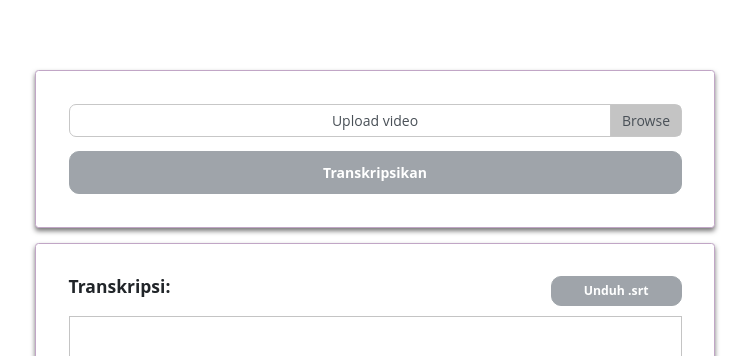
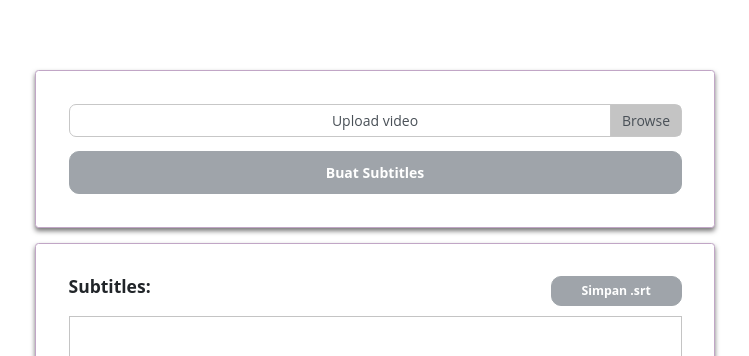
Before and after one commit to moalghifari/automatic-subtitle-generation-client, a React (Create React App) app: page / in a window 1280 px wide. Shown: the top 356 px of the page, without its empty margins (265-1014 px from the left). Built offline with nearby package versions, Linux system fonts and the light colour scheme; no server answers.

Commit message:
Change some text

```diff
--- a/src/App.js
+++ b/src/App.js
@@ -62,7 +62,7 @@ const App = () => {
         await Swal.fire({
           icon: 'success',
           title: 'Sukses',
-          text: 'Data berhasil ditranskripsikan',
+          text: 'Subtitles berhasil dibuat',
         });
       }
     } catch (e) {
@@ -135,7 +135,7 @@ const App = () => {
                 onClick={uploadNewsVideo}
                 disabled={!newsVideo}
                 >
-                Transkripsikan
+                Buat Subtitles
               </Button>
             </Form>
           </Col>
@@ -147,7 +147,7 @@ const App = () => {
             <Row>
               <Col xs={6} sm={6} md={9} >
                 <h5 className="text-left text-bold">
-                  Transkripsi:
+                  Subtitles:
                 </h5>
               </Col>
               <Col className="text-right" xs={6} sm={6} md={3}>
@@ -157,7 +157,7 @@ const App = () => {
                   onClick={downloadSrt}
                   disabled={!transcription}
                   >
-                  Unduh .srt
+                  Simpan .srt
                 </Button>
               </Col>
             </Row>
```
